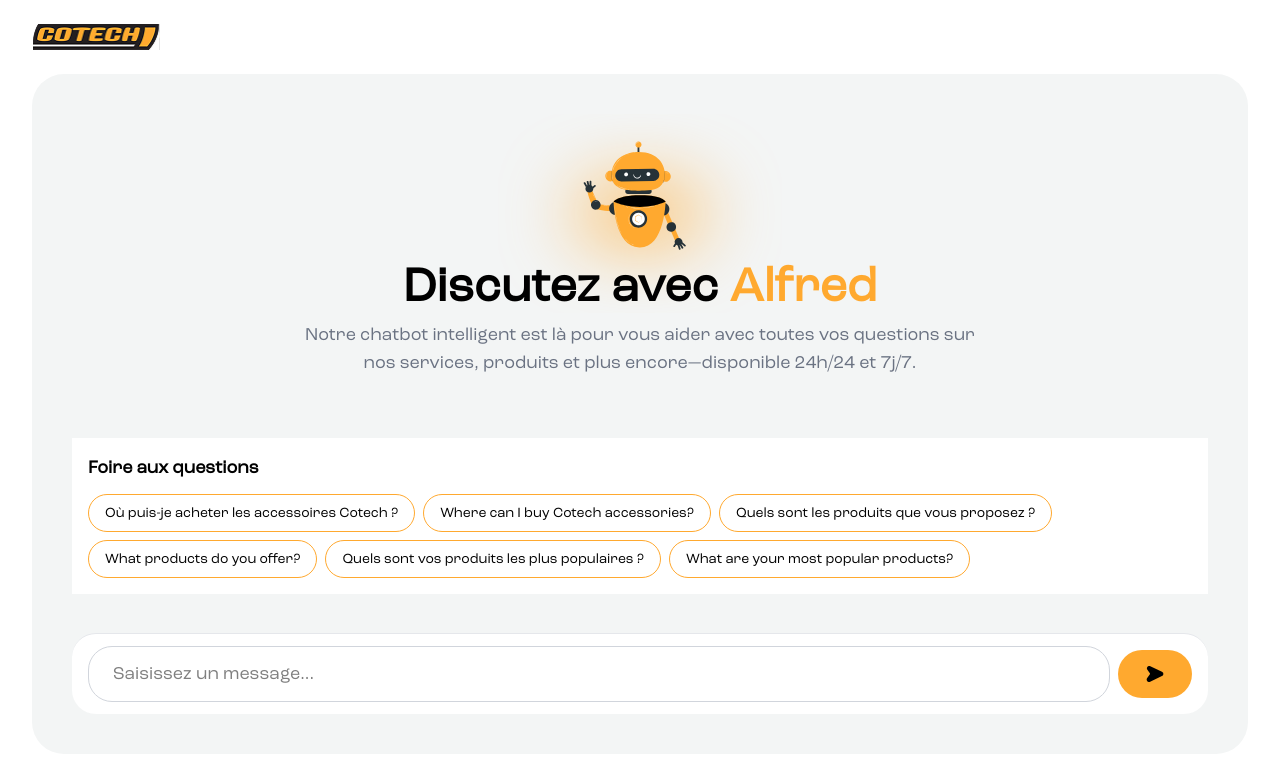
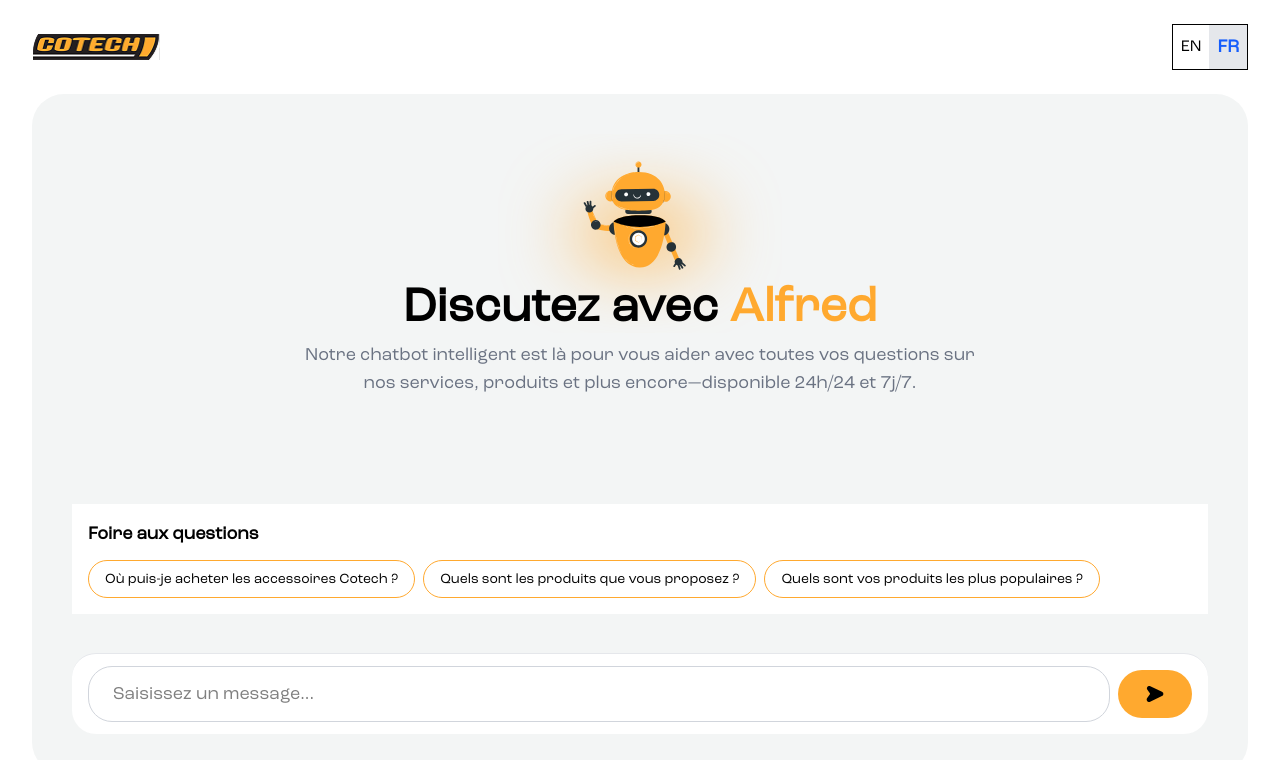
Before and after one commit to JerrY-253392/Cotech, a React (Vite) app: page /chat-screen in a window 1280 px wide. Shown: the top 760 px of the page. Built offline with nearby package versions, Linux system fonts and the light colour scheme.

Commit message:
English French Static Content set

```diff
--- a/src/Components/ChatScreen.jsx
+++ b/src/Components/ChatScreen.jsx
@@ -2,12 +2,14 @@
 import FAQSection from "./FAQSection";
 import Chat from "./ChatBot";
 import axios from "axios";
+import { useAppContext } from "../context/AppContext";
 
 const ChatScreen = () => {
   const [messages, setMessages] = useState([]);
   const [input, setInput] = useState("");
   const userId = localStorage.getItem("userId");
-  const [isLoading, setIsLoading] = useState(false)
+  const [isLoading, setIsLoading] = useState(false);
+  const { isFrench, toggleLanguage } = useAppContext();
 
   const handleSendMessage = () => {
     setIsLoading(true);
@@ -30,9 +32,10 @@
         })
         .catch((err) => {
           console.log("error", err);
-        }).finally(() => {
+        })
+        .finally(() => {
           setIsLoading(false);
-        })
+        });
 
       setInput("");
     }
@@ -47,18 +50,61 @@
   return (
     <div className="h-screen bg-white  pt-6 pb-12 px-8">
       {/* Fixed Logo */}
-      <img src="/logo.png" alt="Cotech Logo" className="w-32 mb-6" />
-
+      <div className="flex justify-between items-center mb-6 ">
+        <img src="/logo.png" alt="Cotech Logo" className="w-32 " />
+        <div className="flex border ">
+          <button
+            onClick={() => toggleLanguage(false)}
+            className={`${
+              !isFrench
+                ? "bg-gray-200 cursor-not-allowed"
+                : "bg-white cursor-pointer"
+            } p-2     flex items-center gap-2`}
+            disabled={!isFrench}
+          >
+            <span
+              className={`${
+                !isFrench ? "text-blue-600 font-bold text-lg" : "text-black text-base"
+              } `}
+            >
+              EN
+            </span>
+          </button>
+          <button
+            onClick={() => toggleLanguage(true)}
+            className={`p-2     flex items-center gap-2 ${
+              isFrench
+                ? "bg-gray-200 cursor-not-allowed "
+                : "bg-white cursor-pointer"
+            }`}
+            disabled={isFrench}
+          >
+            <span
+              className={`${
+                isFrench ? "text-blue-600 font-bold text-lg" : "text-black text-base"
+              } t`}
+            >
+              FR
+            </span>
+          </button>
+        </div>
+      </div>
       {/* Fixed Background Screen */}
       <div className=" w-full bg-[#f3f5f5] min-h-[85vh] rounded-4xl flex flex-col justify-between items-center p-10">
         {/* Dynamic Content (FAQ or Chat Section) */}
-        {!messages.length ? <FAQSection /> : <Chat isLoading = {isLoading} messages={messages} />}
+        {!messages.length ? (
+          <FAQSection />
+        ) : (
+          <Chat isLoading={isLoading} messages={messages} />
+        )}
 
         {/* Input Section (Single) */}
         <div className="py-3 bg-white border-t border-gray-200 flex items-center space-x-2 w-full rounded-3xl p-4">
           <input
             type="text"
-            placeholder="Saisissez un message..."
+            placeholder={`${
+              isFrench ? "Saisissez un message..." : "Enter a message..."
+            }`}
             value={input}
             onKeyDown={(e) => handleKeyDown(e)}
             onChange={(e) => setInput(e.target.value)}
--- a/src/Components/FAQSection.jsx
+++ b/src/Components/FAQSection.jsx
@@ -1,14 +1,20 @@
 import React from "react";
+import { useAppContext } from "../context/AppContext";
 
 const FAQSection = () => {
-  const faqQuestions = [
-    "Où puis-je acheter les accessoires Cotech ?",
-    "Where can I buy Cotech accessories?",
-    "Quels sont les produits que vous proposez ?",
-    "What products do you offer?",
-    "Quels sont vos produits les plus populaires ?",
-    "What are your most popular products?",
-  ];
+  const { isFrench } = useAppContext();
+
+  const faqQuestions = isFrench
+    ? [
+        "Où puis-je acheter les accessoires Cotech ?",
+        "Quels sont les produits que vous proposez ?",
+        "Quels sont vos produits les plus populaires ?",
+      ]
+    : [
+        "Where can I buy Cotech accessories?",
+        "What products do you offer?",
+        "What are your most popular products?",
+      ];
 
   return (
     <div className="relative flex flex-col justify-center lg:justify-between h-[60vh] 2xl:h-[65vh] max-h-[65vh] items-center w-full">
@@ -19,18 +25,21 @@
           alt="AI Bot"
           className=" w-full  sm:w-1/2 lg:w-1/4 -mb-12"
         />
-        <h1 className="  text-xl sm:text-3xl lg:text-5xl font-semibold text-center">
-          Discutez avec <span className="text-[#FFA92F]">Alfred</span>
+        <h1 className="text-xl sm:text-3xl lg:text-5xl font-semibold text-center">
+          {isFrench ? "Discutez avec" : "Chat with"}{" "}
+          <span className="text-[#FFA92F]">Alfred</span>
         </h1>
         <p className="text-gray-500 text-sm sm:text-base lg:text-lg text-center max-w-2xl mt-2">
-          Notre chatbot intelligent est là pour vous aider avec toutes vos
-          questions sur nos services, produits et plus encore—disponible 24h/24
-          et 7j/7.
+          {isFrench
+            ? "Notre chatbot intelligent est là pour vous aider avec toutes vos questions sur nos services, produits et plus encore—disponible 24h/24 et 7j/7."
+            : "Our intelligent chatbot is here to assist you with any questions about our services, products, and more—available 24/7."}
         </p>
       </div>
       {/* FAQ Questions */}
       <div className="bg-white p-4 w-full mt-6 hidden lg:block">
-        <h2 className="text-lg font-semibold mb-3">Foire aux questions</h2>
+        <h2 className="text-lg font-semibold mb-3">
+          {isFrench ? "Foire aux questions" : "Frequently Asked Questions"}
+        </h2>
         <div className="flex flex-wrap gap-2">
           {faqQuestions.map((question, index) => (
             <button
--- a/src/Components/FAQsModal.jsx
+++ b/src/Components/FAQsModal.jsx
@@ -1,25 +1,40 @@
+import { useAppContext } from "../context/AppContext";
+
 const FAQsModal = () => {
+  const { isFrench } = useAppContext();
+
+  const questions = isFrench
+    ? [
+        "Où puis-je acheter les accessoires Cotech ?",
+        "Quels sont les produits que vous proposez ?",
+        "Quels sont vos produits les plus populaires ?",
+      ]
+    : [
+        "Where can I buy Cotech accessories?",
+        "What products do you offer?",
+        "What are your most popular products?",
+      ];
+
   return (
     <div className="flex flex-col justify-between flex-grow w-full h-full">
       <div className="flex flex-col justify-center items-center flex-grow">
         <h2 className="text-center text-lg font-medium mb-4">
-          Bienvenue sur Alfred!
+          {isFrench ? "Bienvenue sur Alfred!" : "Welcome to Alfred!"}
         </h2>
         <p className="text-gray-600 text-center text-sm mb-6 px-4">
-          Votre assistant 24h/24 et 7j/7 pour le soutien en déneigement,
-          excavation et équipements agricoles.
+          {isFrench
+            ? "Votre assistant 24h/24 et 7j/7 pour le soutien en déneigement, excavation et équipements agricoles."
+            : "Your 24/7 assistant for snow removal, excavation, and agricultural equipment support."}
         </p>
       </div>
 
       {/* FAQ Section at Bottom */}
       <div className="p-3 bg-white rounded-t-2xl w-full">
-        <h1 className=" font-medium px-2 my-4">Foire aux questions</h1>
+        <h1 className="font-medium px-2 my-4">
+          {isFrench ? "Foire aux questions" : "Frequently Asked Questions"}
+        </h1>
         <div className="space-y-2">
-          {[
-            "Où puis-je acheter les accessoires Cotech ?",
-            "Quels sont les produits que vous proposez ?",
-            "Quels sont vos produits les plus populaires ?",
-          ].map((question, index) => (
+          {questions.map((question, index) => (
             <button
               key={index}
               className="text-left px-4 py-2 rounded-full border text-sm border-[#FFA92F] w-full cursor-pointer hover:bg-[#FFA92F] hover:text-white transition"
--- a/src/Components/WidgetModal.jsx
+++ b/src/Components/WidgetModal.jsx
@@ -4,11 +4,14 @@
 import { useNavigate } from "react-router-dom";
 import ChatModal from "./ChatModal";
 import axios from "axios";
+import { useAppContext } from "../context/AppContext";
+import { FaFlag, FaFlagUsa } from "react-icons/fa";
 
 const ChatbotModal = ({ userId }) => {
   const [messages, setMessages] = useState([]);
   const [input, setInput] = useState("");
   const [isLoading, setIsLoading] = useState(false);
+  const { isFrench, toggleLanguage } = useAppContext();
   const navigate = useNavigate();
 
   const handleSendMessage = () => {
@@ -52,11 +55,49 @@
       {/* Header Section */}
       <div className="p-4 border-b bg-white border-gray-200 flex justify-between items-center">
         <img src="/logo.png" alt="Logo" className="w-24" />
-        <SlSizeFullscreen
-          fontSize={25}
-          className="cursor-pointer"
-          onClick={() => navigate("/chat-screen")}
-        />
+        <div className="flex  items-center  space-x-6">
+          <div className="flex border ">
+            <button
+              onClick={() => toggleLanguage(false)}
+              className={`${
+                !isFrench
+                  ? "bg-gray-200 cursor-not-allowed"
+                  : "bg-white cursor-pointer"
+              } p-2     flex items-center gap-2`}
+              disabled={!isFrench}
+            >
+              <span
+                className={`${
+                  !isFrench ? "text-blue-600 font-bold text-lg" : "text-black text-base"
+                } `}
+              >
+                EN
+              </span>
+            </button>
+            <button
+              onClick={() => toggleLanguage(true)}
+              className={`p-2     flex items-center gap-2 ${
+                isFrench
+                  ? "bg-gray-200 cursor-not-allowed "
+                  : "bg-white cursor-pointer"
+              }`}
+              disabled={isFrench}
+            >
+              <span
+                className={`${
+                  isFrench ? "text-blue-600 font-bold text-lg" : "text-black text-base"
+                } `}
+              >
+                FR
+              </span>
+            </button>
+          </div>
+          <SlSizeFullscreen
+            fontSize={25}
+            className="cursor-pointer"
+            onClick={() => navigate("/chat-screen")}
+          />
+        </div>
       </div>
 
       {/* Main Body (Flexible Space) */}
@@ -66,7 +107,11 @@
           alt="background"
           className="absolute top-1/4 left-1/2 transform -translate-x-1/2 -translate-y-1/2"
         />
-        {!messages.length ? <FAQsModal /> : <ChatModal isLoading= {isLoading} messages={messages} />}
+        {!messages.length ? (
+          <FAQsModal />
+        ) : (
+          <ChatModal isLoading={isLoading} messages={messages} />
+        )}
       </div>
 
       {/* Input Section (Fixed at Bottom) */}
@@ -74,7 +119,9 @@
         <div className="flex items-center space-x-2">
           <input
             type="text"
-            placeholder="Saisissez un message..."
+            placeholder={`${
+              isFrench ? "Saisissez un message..." : "Enter a message..."
+            }`}
             value={input}
             onKeyDown={handleKeyDown}
             onChange={(e) => setInput(e.target.value)}
--- /dev/null
+++ b/src/context/AppContext.jsx
@@ -0,0 +1,23 @@
+import { createContext, useContext, useState } from "react";
+
+// Create App Context
+const AppContext = createContext();
+
+// Provider Component
+export const AppProvider = ({ children }) => {
+  const [isFrench, setIsFrench] = useState(true);
+
+  const toggleLanguage = (value) => {
+    setIsFrench(value);
+  };
+
+  return (
+    <AppContext.Provider value={{ isFrench, toggleLanguage }}>
+      {children}
+    </AppContext.Provider>
+  );
+};
+
+export const useAppContext = () => {
+  return useContext(AppContext);
+};
--- a/src/main.jsx
+++ b/src/main.jsx
@@ -2,9 +2,12 @@
 import "./index.css";
 import App from "./App.jsx";
 import { BrowserRouter } from "react-router-dom";
+import { AppProvider } from "./context/AppContext.jsx";
 
 createRoot(document.getElementById("root")).render(
   <BrowserRouter>
-    <App />
+    <AppProvider>
+      <App />
+    </AppProvider>
   </BrowserRouter>
 );
```
